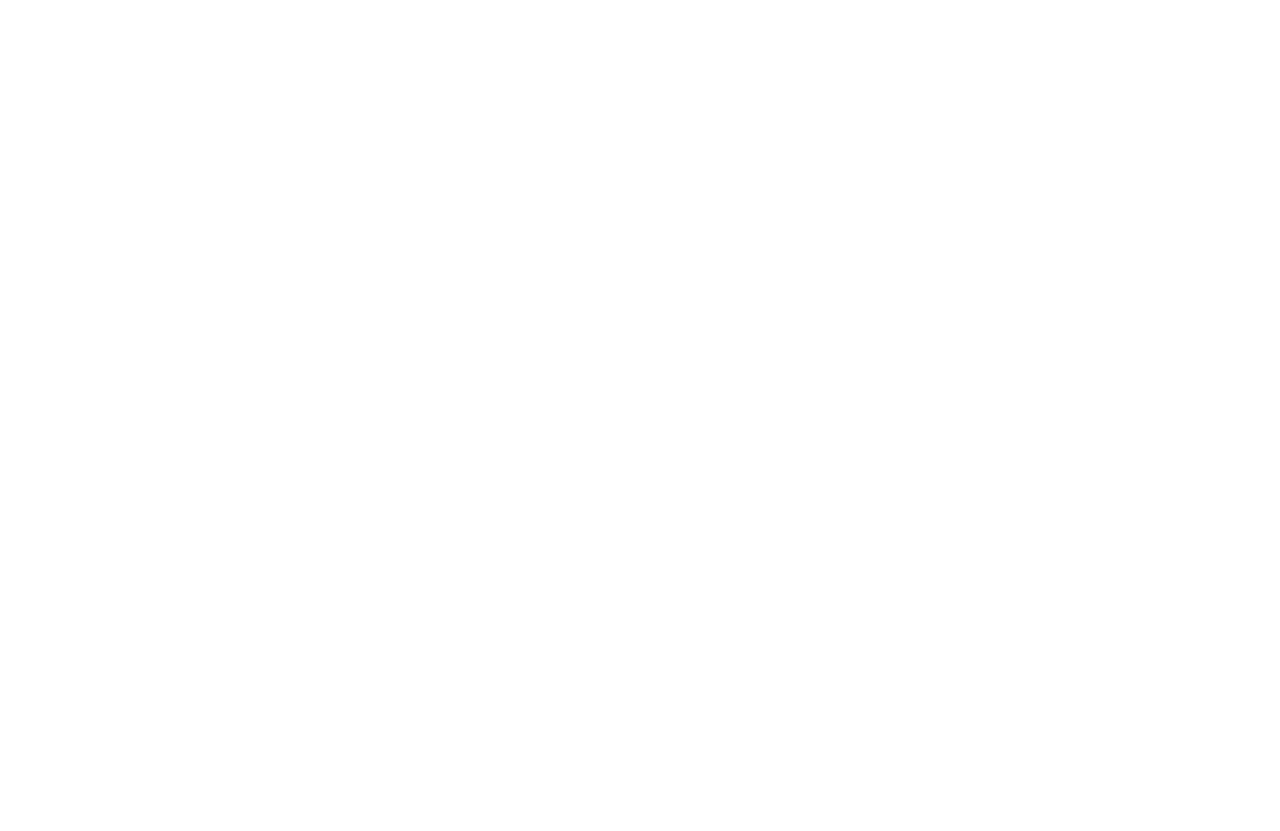
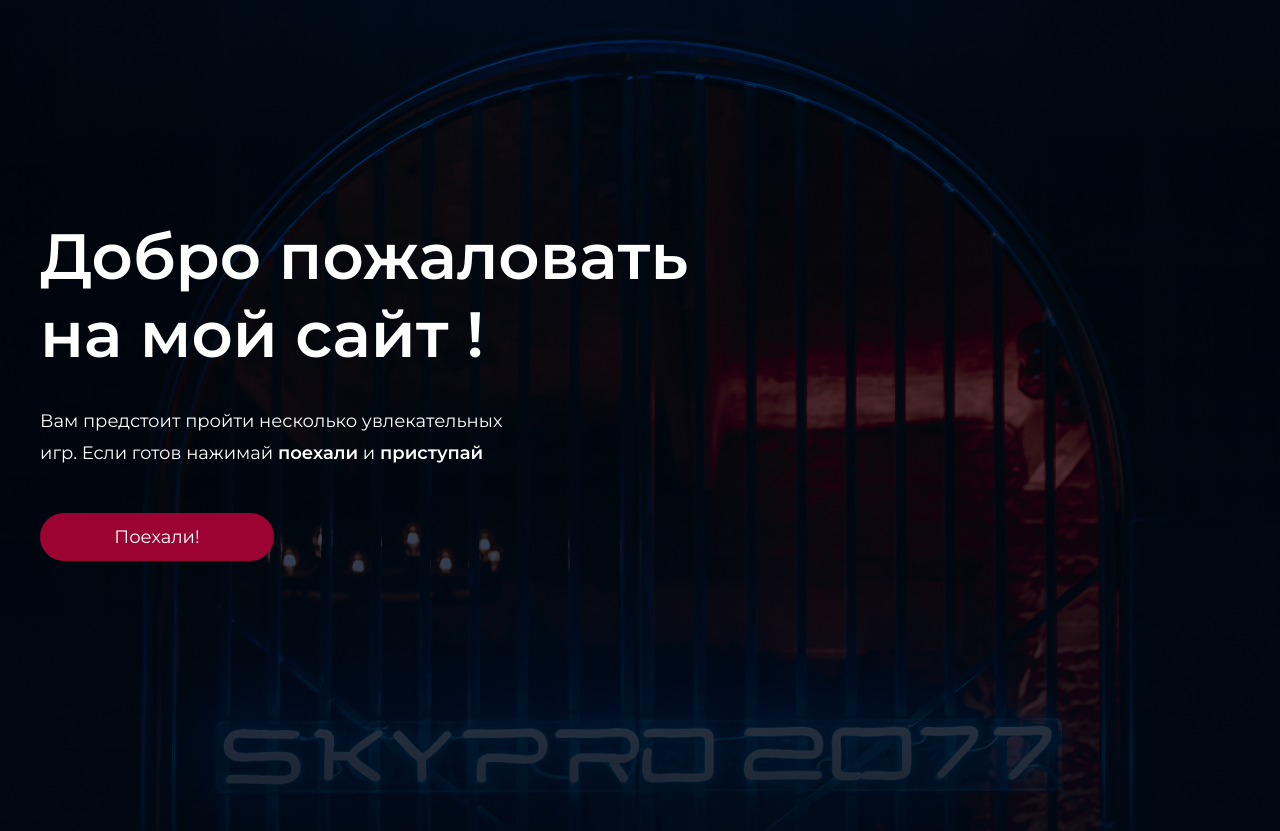
Before and after one commit to Abadfari/2-nd-course-hw, a plain HTML site: page index.html in a window 1280 px wide. Shown: the top 831 px of the page. Before the commit the page ends 800 px from the top, so only its background shows below. Drawn offline with Linux system fonts and the light colour scheme.

Commit message:
created the site header

```diff
--- a/index.html
+++ b/index.html
@@ -1,11 +1,27 @@
 <!DOCTYPE html>
 <html lang="en">
+
 <head>
     <meta charset="UTF-8">
     <meta name="viewport" content="width=device-width, initial-scale=1.0">
-    <title>Document</title>
+    <title>Hw1</title>
+    <link rel="preconnect" href="https://fonts.googleapis.com">
+    <link rel="preconnect" href="https://fonts.gstatic.com" crossorigin>
+    <link href="https://fonts.googleapis.com/css2?family=Montserrat:wght@400;500;600&display=swap" rel="stylesheet">
+    <link rel="stylesheet" href="style.css">
 </head>
+
 <body>
+    <div class="top center">
+        <section class="top__content">
+            <h1 class="top__title">Добро пожаловать<br> на мой сайт !</h1>
+            <p class="top__text">Вам предстоит пройти несколько увлекательных игр. Если готов нажимай <span
+                    class="top__word">поехали</span> и
+                <span class="top__word">приступай</span>
+            </p>
+            <button class="button top__button">Поехали!</button>
+        </section>
+    </div>
+</body>
 
-</body>
 </html>
--- a/style.css
+++ b/style.css
@@ -0,0 +1,65 @@
+* {
+    margin: 0;
+    padding: 0;
+}
+
+body {
+    font-family: "Montserrat", sans-serif;
+}
+
+.center {
+    padding-left: calc(50% - 600px);
+    padding-right: calc(50% - 600px);
+}
+
+.top {
+    height: 1024px;
+    background-image: url(img/topback.png);
+    background-repeat: no-repeat;
+    background-position: center;
+    background-size: cover;
+}
+
+.top__content {
+    padding-top: 217px;
+}
+
+.top__title {
+    color: #FFF;
+    font-size: 64px;
+    font-style: normal;
+    font-weight: 700;
+    line-height: normal;
+}
+
+.top__text {
+    color: #FFF;
+    font-size: 18px;
+    font-style: normal;
+    font-weight: 300;
+    line-height: 32px;
+    margin-top: 32px;
+    margin-bottom: 44px;
+    max-width: 481px;
+}
+
+.top__word {
+    color: #FFF;
+    font-size: 18px;
+    font-style: normal;
+    font-weight: 700;
+    line-height: 32px;
+}
+
+.button {
+    width: 234px;
+    height: 48px;
+    color: #FFF;
+    font-size: 18px;
+    font-weight: 400;
+    border: none;
+    box-sizing: border-box;
+    border-radius: 30px;
+    background: #9C0332;
+    font-family: inherit;
+}
```
Also changed, not shown: img/Rectangle 1.jpg (added), img/topback.png (added).
